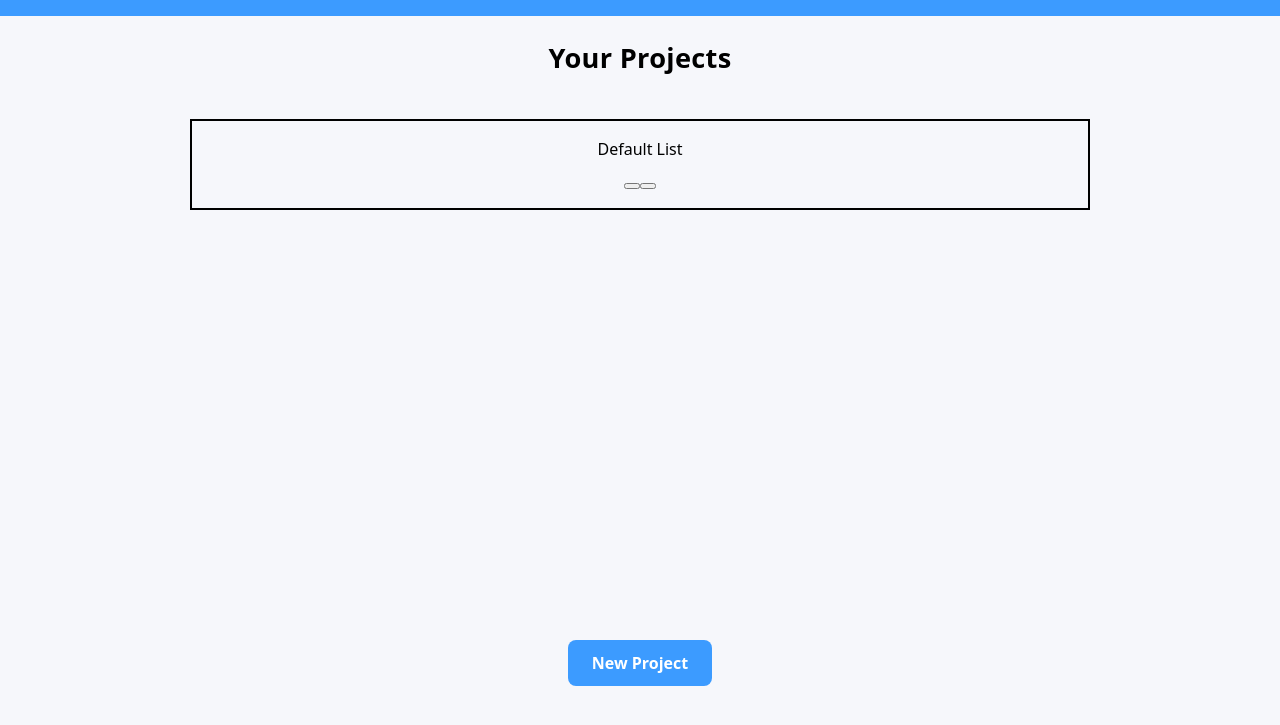
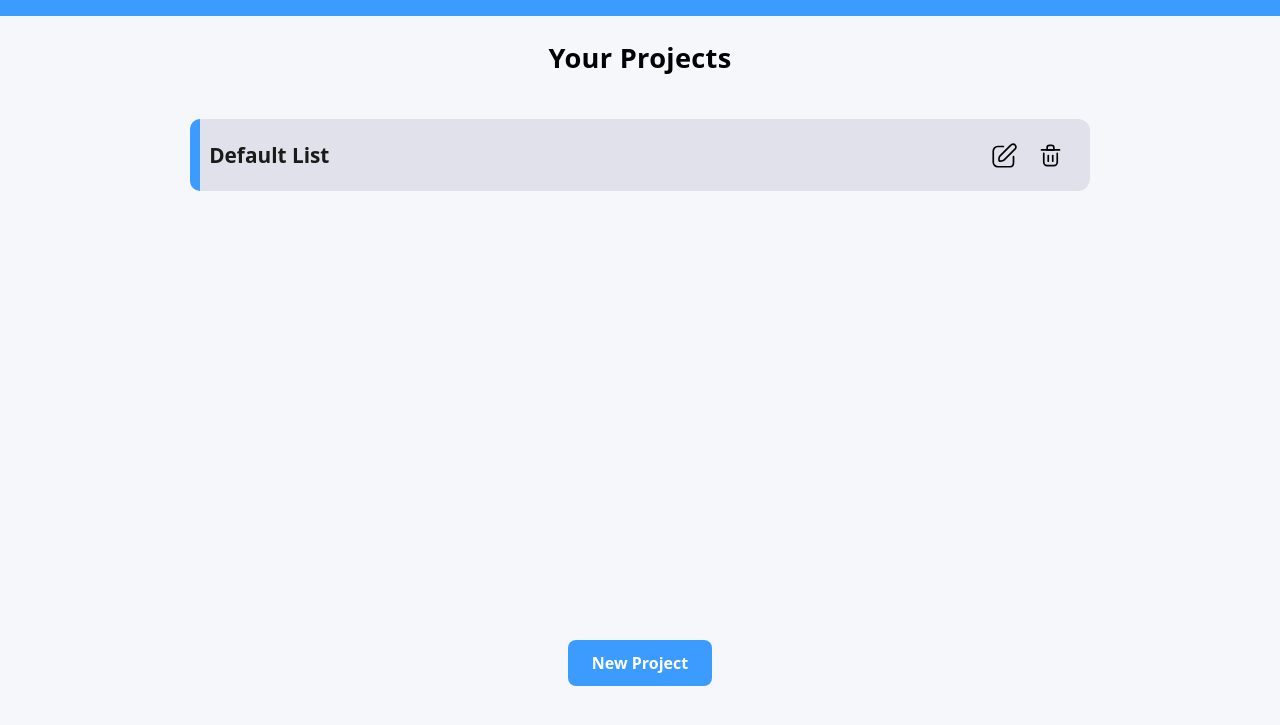
Before and after one commit to rishavvbasnett/Todo-List, a website built with webpack: page src/index.html in a window 1280 px wide. Shown: the part 69-794 px from the top of the page. Built offline with nearby package versions, Linux system fonts and the light colour scheme.

Commit message:
Update CSS for project page
- Suggestion: Update Style for dialog box and form

```diff
--- a/src/Home-styles.css
+++ b/src/Home-styles.css
@@ -191,7 +191,7 @@ body.home #content {
     content: "";
     position: absolute;
     height: 100%;
-    width: 8px;
+    width: 10px;
     border-radius: 12px 0 0 12px;
     background-color: none;
     transition: width 0.2s ease;
@@ -219,7 +219,7 @@ body.home #content {
 }
 
 .todoBox__task:hover::before {
-    width: 20px;
+    width: 21px;
 }
 
 /* Todo Title */
@@ -290,8 +290,8 @@ body.home #content {
 
 /* Hover modes for the SVG Icons */
 .todoBox__button:hover {
-    transform: translateY(-2px);
-    background-color: rgba(0, 0, 0, 0.02);
+    transform: translateY(-3px);
+    background-color: rgba(10, 10, 10, 0.04);
 }
 
 .todoBox__button:hover .todoBox__svg--tick {
--- a/src/Project-styles.css
+++ b/src/Project-styles.css
@@ -56,14 +56,113 @@ body.projects #content {
 }
 
 /* The project Cards */
-.projectListBox>div {
+.projectDiv {
     display: flex;
-    flex-direction: column;
     align-items: center;
+    justify-content: space-between;
+    gap: 1rem;
+    padding: 1rem 1.2rem;
+
+    position: relative;
+    background-color: #e0e1ea;
+    color: var(--text);
+
+    transition:
+        transform 0.2s ease,
+        width 0.2s ease;
+
+    border-radius: 12px;
+}
+
+.projectDiv::before {
+    content: "";
+    height: 100%;
+    width: 10px;
+    border-radius: 12px 0 0 12px;
+    background-color: rgb(var(--main-blue));
+    position: absolute;
+    top: 0;
+    left: 0;
+    transition: width 0.2s ease;
+}
+
+.projectDiv:hover::before{
+    width: 21px;
+}
+.projectDiv:hover {
+    transform: translateY(-3px);
+    box-shadow: rgba(10, 10, 10, 0.04);
+}
+
+/* logo Div for the svg */
+.projectDiv__logos {
+    display: flex;
     gap: 0.4rem;
-    border: 2px solid rgb(0, 0, 0);
-    padding: 1rem 0;
 }
+
+.projectDiv__button {
+    height: 40px;
+    width: 40px;
+    padding: 4px;
+    line-height: 8px;
+    outline: none;
+    cursor: pointer;
+    background-color: transparent;
+    border: none;
+    border-radius: 50%;
+
+    display: flex;
+    justify-content: center;
+    align-items: center;
+
+    transition:
+        transform 0.2s ease,
+        background-color 0.15s ease;
+    ;
+}
+
+.projectDiv__button:hover {
+    transform: translateY(-2px);
+    background-color: rgba(0, 0, 0, 0.04);
+}
+.projectDiv:hover .projectDiv__title {
+    transform: translateX(0.8rem);
+}
+
+.projectDiv__button>svg {
+    background-color: transparent;
+    height: clamp(24px, 24px + 0.8vw, 27px);
+    width: clamp(24px, 24px + 0.8vw, 27px);
+    stroke-width: 1.5px;
+    stroke: black;
+    fill: none;
+
+    transition: stroke 0.13s ease;
+}
+
+.projectDiv__button--edit:hover .projectDiv__svg--edit {
+    stroke: blue;
+}
+.projectDiv__button--delete:hover .projectDiv__svg--delete {
+    stroke: red;
+}
+
+/* project Title */
+.projectDiv__title {
+    font-weight: 600;
+    font-size: clamp(1.1rem, 1.14rem + 0.2vw, 1.4rem);
+    transition: translate 0.2s ease;
+}
+
+
+
+
+
+
+
+
+
+
 
 /* New Project Dialog Box */
 .NewProject:modal {
--- a/src/home.js
+++ b/src/home.js
@@ -159,7 +159,6 @@ function Home(projectId) {
 
                 } else if (e.target.closest(".todoBox__button--delete")) {
                     const delId = taskDiv.dataset.id
-                    console.log('CLIedk')
                     const delIndex = allProjects[projectId].findIndex(todo => todo.taskId == delId)
                     allProjects[projectId].splice(delIndex, 1)
                     updateState()
--- a/src/projects.js
+++ b/src/projects.js
@@ -76,20 +76,20 @@ function Projects() {
             const logos = makeDiv("projectDiv__logos")
 
             const editButton = document.createElement("button")
-                editButton.classList.add("projectDiv__button--edit")
+                editButton.classList.add("projectDiv__button", "projectDiv__button--edit")
 
                 const editicon = makeEdit()
-                editButton.classList.remove("todoBox__svg--edit")
-                editButton.classList.add("projectDiv__svg--edit")
+                editicon.classList.remove("todoBox__svg--edit")
+                editicon.classList.add("projectDiv__svg--edit")
 
                 editButton.append(editicon)
 
             const removeButton = document.createElement("button")
-                removeButton.classList.add("projectDiv__button--delete")
+                removeButton.classList.add("projectDiv__button", "projectDiv__button--delete")
 
                 const removeicon = makeDelete()
-                removeButton.classList.remove("todoBox__svg--delete")
-                removeButton.classList.add("projectDiv__svg--delete")
+                removeicon.classList.remove("todoBox__svg--delete")
+                removeicon.classList.add("projectDiv__svg--delete")
 
                 removeButton.append(removeicon)
 
```
